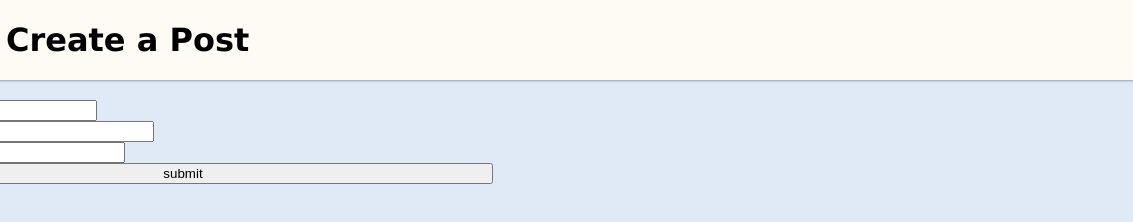
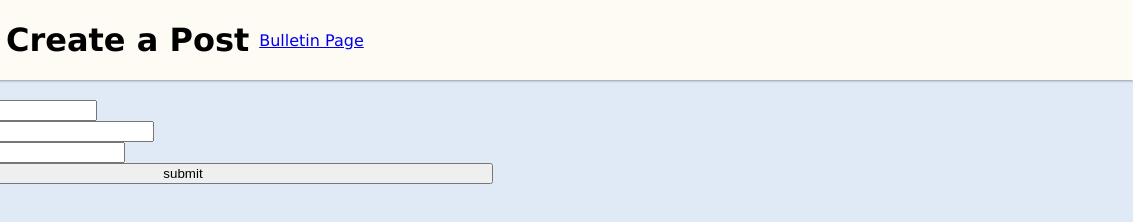
Before and after one commit to brenley-woodard/bulletin-board, a plain HTML site: page create-page/index.html in a window 1280 px wide. Shown: the full height of the page, 147-1280 px from the left. Drawn offline with nearby package versions, Linux system fonts and the light colour scheme; files whose address does not match are found by name.

Commit message:
created path back to bulletin page from create page

```diff
--- a/create-page/index.html
+++ b/create-page/index.html
@@ -30,6 +30,7 @@
         <header>
             <img class="logo" src="assets/html_css_js.png" alt="logo" />
             <h1>Create a Post</h1>
+            <a href="/bulletin-page/">Bulletin Page</a>
         </header>
 
         <main>
```
